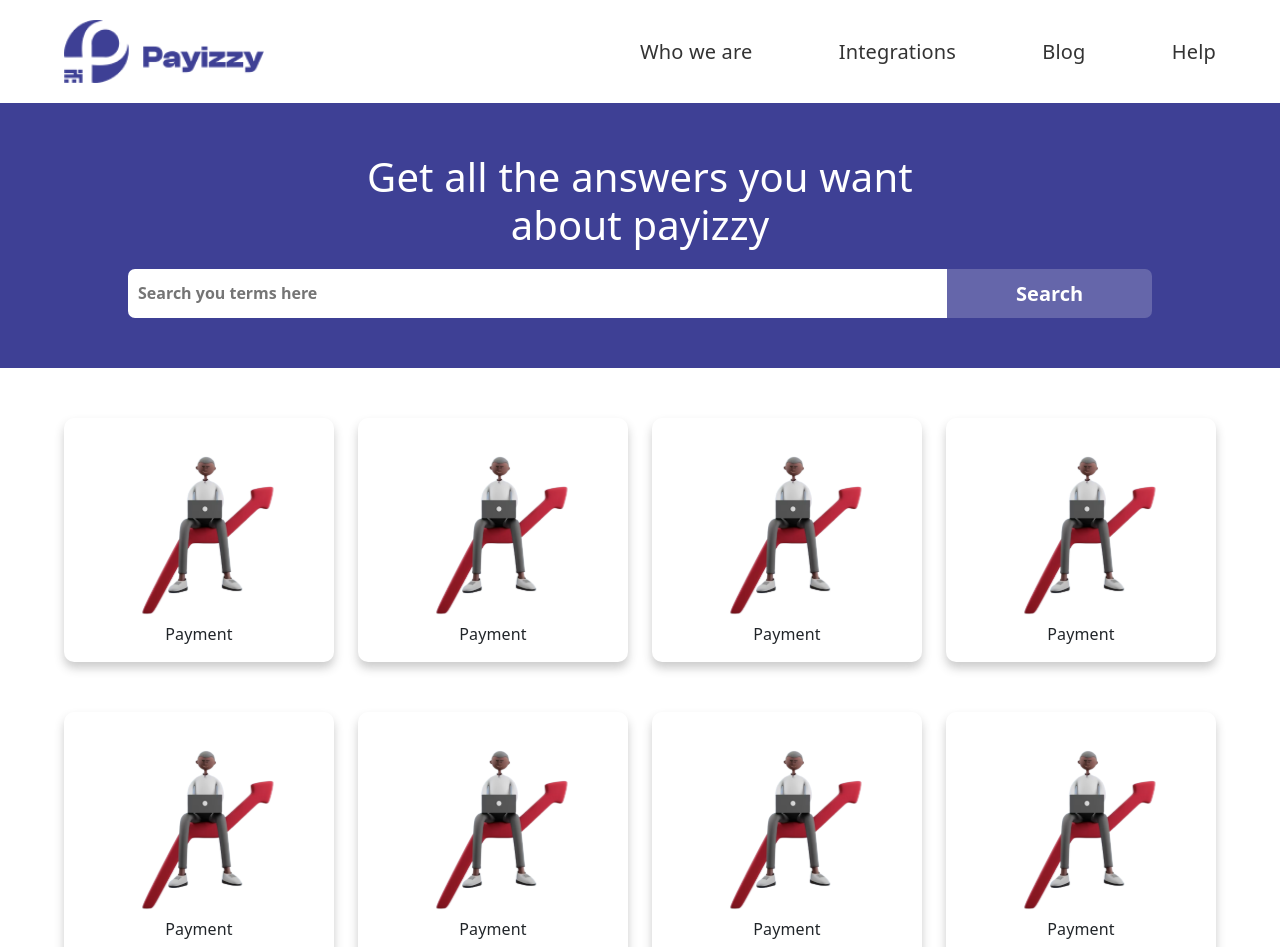
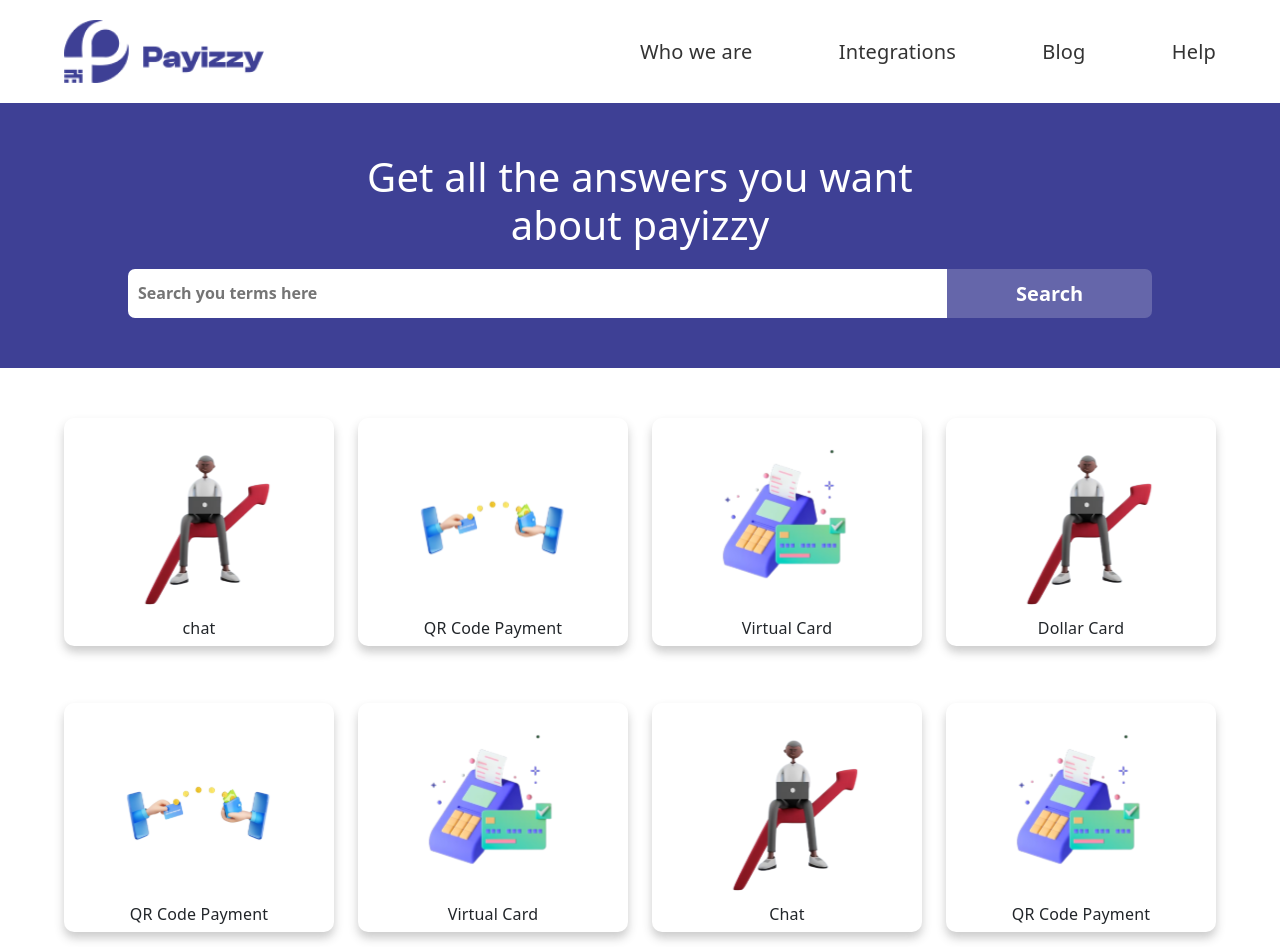
Before and after one commit to Boogie27/payizzy, a React (Create React App) app: page /help in a window 1280 px wide. Shown: the top 947 px of the page. Built offline with nearby package versions, Linux system fonts and the light colour scheme.

Commit message:
payizzy-app

```diff
--- a/src/components/css/Style.css
+++ b/src/components/css/Style.css
@@ -1986,8 +1986,10 @@ a {
 }
 .help-container .help-body-container .help-content{
     width: 100%;
+    height: 80%;
     padding: 10px;
     cursor: pointer;
+    position: relative;
     text-align: center;
     margin-bottom: 50px;
     border-radius: 10px;
@@ -1999,7 +2001,10 @@ a {
     box-shadow: 0px 6px 10px 0px #6566AA;
 }
 .help-container .help-body-container .help-content .title{
-    width: 100%;
+    left: 0px;
+    width: 100%;
+    bottom: 0px;
+    position: absolute;
 }
 .help-container .help-body-container .help-content .title h3{
     font-size: 16px;
@@ -2007,10 +2012,12 @@ a {
 }
 .help-container .help-body-container .help-content .image{
    width: 70%;
+   height: 90%;
    margin: 0 auto;
 }
 .help-container .help-body-container .help-content .image img{
     width: 100%;
+    height: 100%;
  }
 @media only screen and (max-width: 767px){
     .help-container .main-title-header .form input{
@@ -2047,9 +2054,24 @@ a {
     .help-container .main-title-header .title-header h3{
         font-size: 25px;
     }
+    .help-container .help-body-container .help-content .image{
+        height: 70%;
+    }
+    .help-container .help-body-container .help-content .title h3{
+        font-size: 12px;
+    }
 }
 @media only screen and (max-width: 320px){
     .help-container .main-title-header .title-header h3{
         font-size: 20px;
     }
-}
+    .help-container .help-body-container .item{
+        width: 100%;
+    }
+    .help-container .help-body-container .help-content{
+        height: 200px;
+    }
+    .help-container .help-body-container .help-content .image{
+        height: 100%;
+    }
+}
--- a/src/components/help/Help.js
+++ b/src/components/help/Help.js
@@ -44,14 +44,14 @@ const HelpBody = () => {
     return (
         <div className="help-body-container">
             <Row className="show-grid">
-                <Col xs={6} sm={6} md={4} lg={3} xl={3}><HelpContent/></Col>
-                <Col xs={6} sm={6} md={4} lg={3} xl={3}><HelpContent/></Col>
-                <Col xs={6} sm={6} md={4} lg={3} xl={3}><HelpContent/></Col>
-                <Col xs={6} sm={6} md={4} lg={3} xl={3}><HelpContent/></Col>
-                <Col xs={6} sm={6} md={4} lg={3} xl={3}><HelpContent/></Col>
-                <Col xs={6} sm={6} md={4} lg={3} xl={3}><HelpContent/></Col>
-                <Col xs={6} sm={6} md={4} lg={3} xl={3}><HelpContent/></Col>
-                <Col xs={6} sm={6} md={4} lg={3} xl={3}><HelpContent/></Col>
+                <Col className="item" xs={6} sm={6} md={4} lg={3} xl={3}><HelpContent image={'1.svg'} title={'chat'}/></Col>
+                <Col className="item" xs={6} sm={6} md={4} lg={3} xl={3}><HelpContent image={'2.svg'} title={'QR Code Payment'}/></Col>
+                <Col className="item" xs={6} sm={6} md={4} lg={3} xl={3}><HelpContent image={'3.svg'} title={'Virtual Card'}/></Col>
+                <Col className="item" xs={6} sm={6} md={4} lg={3} xl={3}><HelpContent image={'1.svg'} title={'Dollar Card'}/></Col>
+                <Col className="item" xs={6} sm={6} md={4} lg={3} xl={3}><HelpContent image={'2.svg'} title={'QR Code Payment'}/></Col>
+                <Col className="item" xs={6} sm={6} md={4} lg={3} xl={3}><HelpContent image={'3.svg'} title={'Virtual Card'}/></Col>
+                <Col className="item" xs={6} sm={6} md={4} lg={3} xl={3}><HelpContent image={'1.svg'} title={'Chat'}/></Col>
+                <Col className="item" xs={6} sm={6} md={4} lg={3} xl={3}><HelpContent image={'3.svg'} title={'QR Code Payment'}/></Col>
             </Row>
         </div>
     )
@@ -60,14 +60,14 @@ const HelpBody = () => {
 
 
 
-const HelpContent = () => {
+const HelpContent = ({image, title}) => {
     return (
         <div className="help-content">
             <div className="image">
-                <img src={help_img('1.svg')} alt="help-1"/>
+                <img src={help_img(image)} alt="help-1"/>
             </div>
             <div className="title">
-                <h3>Payment</h3>
+                <h3>{title}</h3>
             </div>
         </div>
     )
```
